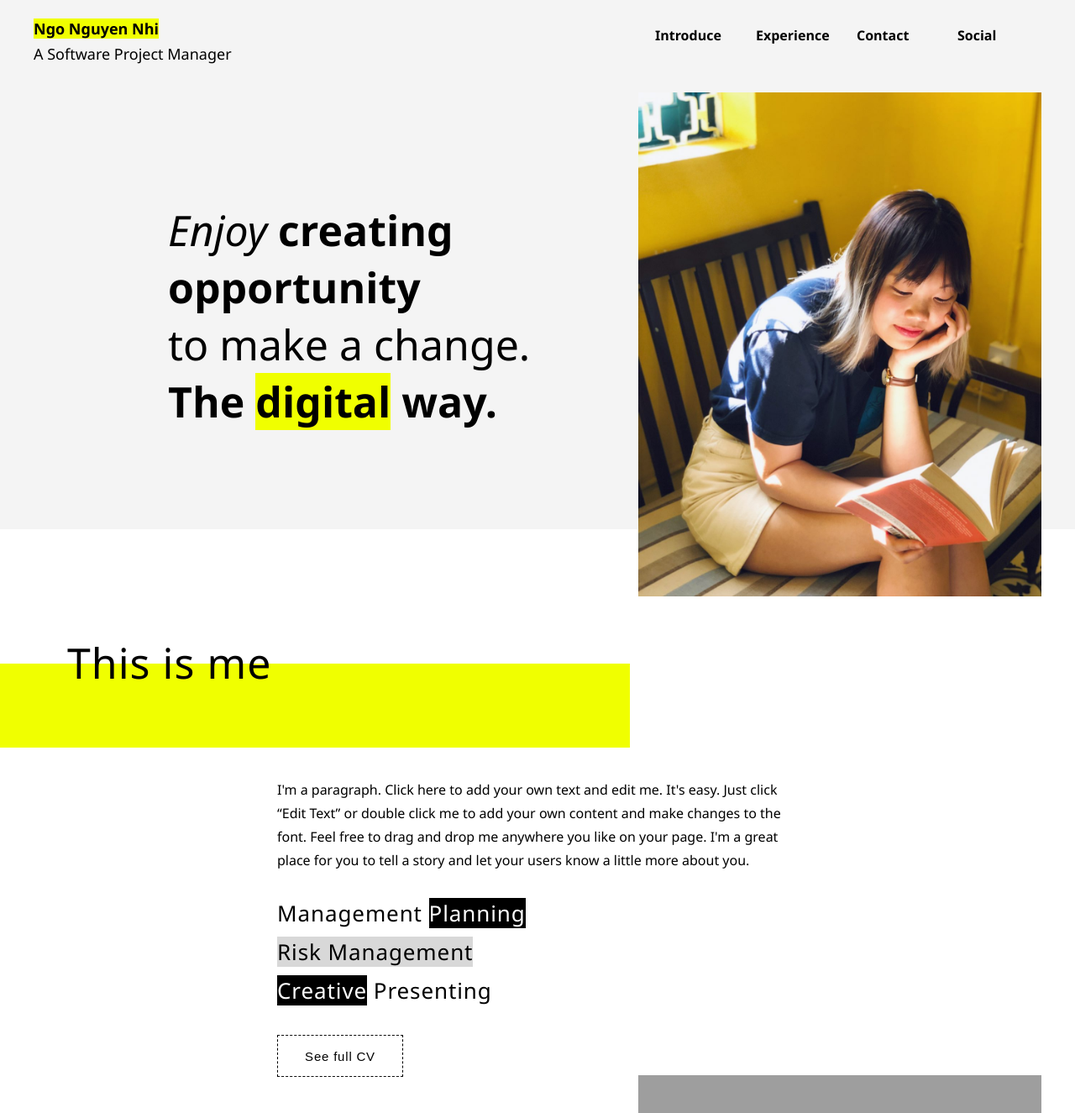
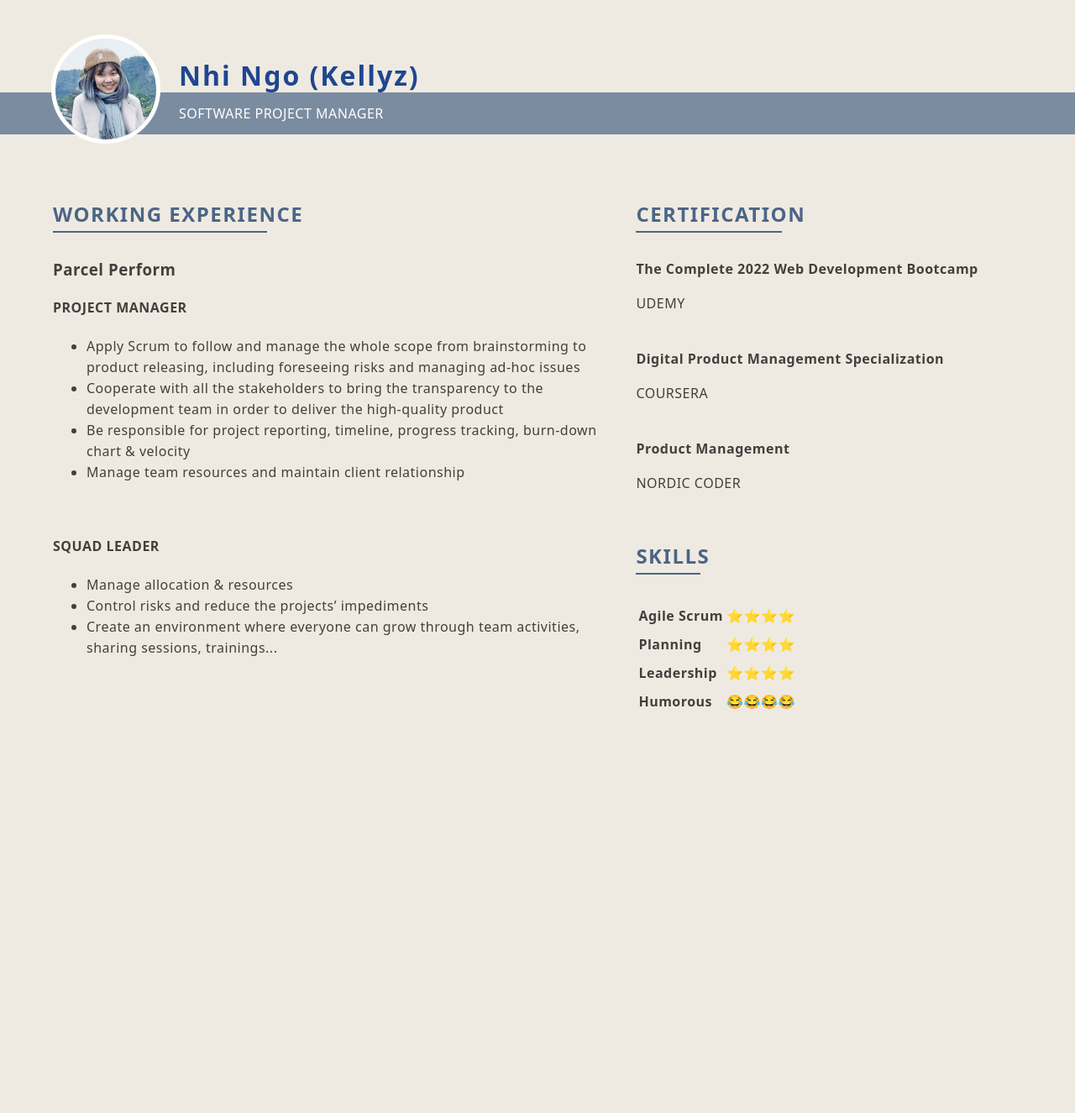
Before and after one commit to nguyennhingo/profile, a plain HTML site: page index.html in a window 1280 px wide. Shown: the top 1325 px of the page at 84% size. After the commit the page ends 876 px from the top, so only its background shows below. Drawn offline with Linux system fonts and the light colour scheme; grey boxes are pictures that could not be loaded.

Commit message:
Revert "with client logos"
This reverts commit 1fa917c6bb51efa6bf10c179dd495ac075b4db72.

```diff
--- a/css/style.css
+++ /dev/null
@@ -1,236 +0,0 @@
-body {
-    margin: 0;
-    font-family: 'Segoe UI', Tahoma, Geneva, Verdana, sans-serif;
-}
-
-
-.main-nav {
-    position: relative;
-    width: 100%;
-    height: 80px;
-    background-color: #f4f4f4;
-
-}
-
-.intro-nav {
-position: absolute;
-width: 50%;
-line-height: 12px;
-padding: 10px 40px;
-vertical-align: baseline;
-font-size: 18px;
-}
-
-.menu {
-position: absolute;
-width: 50%;
-right: 20px;
-padding-top: 15px;
-margin-top: 0;
-}
-
-.menu ul {
-    list-style-type: none;
-    display: flex;
-    float: right;
-    font-weight: 600;
-}
-
-.menu ul li{
-    width: 120px;
-}
-
-.highlight-text {
-    background-color: #f0ff00;
-}
-
-.intro-banner {
-    position: absolute;
-    width: 100%;
-    height: 550px;
-    display: flex;
-    background-color: #f4f4f4;
-}
-
-.intro-text {
-    position: absolute;
-    left: 200px;
-    top: 160px;
-    width: 500px;
-    font-size: 50px;
-    font-weight: 400;
-}
-.banner {
-    position: absolute;
-    right: 40px;
-}
-.banner img {
-    height: 600px;
-    width: 100%;
-    margin-top: 30px;
-}
-
-.content {
-    position: relative;
-    height: 1200px;
-    display: flex;
-    flex-direction: column;
-
-}
-.intro-wrapper {
-    position: absolute;
-    top: 700px;
-    padding-bottom: 40px;
-
-}
-
-.bg {
-    background-color: #f0ff00;
-    height: 100px;
-    width: 750px;
-    position: relative;
-    top: 10px;
-    padding-left: 0;
-}
-.itsme {
-      display: flex;
-      position: relative;
-      height: 100px;
-}
-.itsme p{
-    font-size: 50px;
-    letter-spacing: 1px;
-    font-weight: 300;
-    position: absolute;
-    left: 80px;
-    top: -75px;
-}
-
-.intro-para {
-    padding: 30px 330px 0;
-    line-height: 28px;
-}
-
-.keywords {
-    padding: 10px 330px 0;
-    line-height: 28px;
-    font-size: 26px;
-    font-weight: 350;
-    letter-spacing: 0.9px;
-    line-height: 46px;
-}
-
-.see-full {
-    margin-left: 330px;
-    margin-top: 30px;
-    height: 50px;
-    width: 150px;
-    font-size: 15px;
-    background-color: transparent;
-    border-width: 1.5px;
-    border-style: dashed;
-    border-color: black;
-    font-weight: 400;
-    letter-spacing: 0.8px;
-}
-
-.right-col {
-   position: absolute;
-   top: 1200px;
-   right: 40px;
-}
-
-.skills{
-    position: relative;
-    top: 1700px;
-    height: 600px;
-    background-color: white;
-}
-.bgskill {
-    background-color: #f4f4f4;
-    width: 600px;
-    height: 600px;
-    position: absolute;
-    top: -200px;
-    left: 150px;
-    padding: 50px 120px;
-}
-.skillText {
-    line-height: 28px;
-    width: 600px;
-}
-
-.yelBar {
-    background-color: #f0ff00;
-    position: absolute;
-    top: -100px;
-    left: 920px;
-    height: 650px;
-    width: 90px;
-}
-
-.clientWrap {
-    height: 300px;
-    width: 100%;
-    position: relative;
-    top: 1850px;
-}
-
-
-.clientTitle {
-    position: absolute;
-    top: 0px;
-    height: 600px;
-    width: 100%;
-    display: block;
-}
-
-.clientTitle p{
-    font-size: 50px;
-    letter-spacing: 1px;
-    font-weight: 300;
-    position: absolute;
-    left: 80px;
-    top: -156px;
-}
-
-.bg2{
-    background-color: #f0ff00;
-    height: 100px;
-    position: absolute;
-    width: 600px;
-}
-
-
-.clientListWrap {
-    align-items: center;
-    width: 100%;
-    height: 500px;
-}
-
-
-.clientList {
-    position: absolute;
-    top: 48px;
-    left: 15%;
-    background-color: black;
-    width: 70%;
-    padding: 0 60px;
-    height: 400px;
-    text-align: center;
-}
-
-
-.clientList p{
-    color: #f4f4f4;
-    padding-top: 40px;
-    line-height: 28px;
-}
-.logo {
-    padding-top: 60px;
-}
-.logo a img{
-    height: 80px;
-    max-width: 100%;
-    padding: 0 30px;
-}
--- a/index.html
+++ b/index.html
@@ -4,121 +4,132 @@
     <meta charset="UTF-8">
     <meta http-equiv="X-UA-Compatible" content="IE=edge">
     <meta name="viewport" content="width=device-width, initial-scale=1.0">
-    <title>Kellyz'</title>
-    <link rel="stylesheet" href="css\style.css">
+    <title style="line-height: 25px;">Kellyz'</title>
+    <link rel="stylesheet" href="css\styles.css">
 </head>
 <body>
-    <!-- nav -->
-<div class="sticky">
-    <div class="main-nav">
-    <div class="intro-nav">
-        <p><b><span class="highlight-text">Ngo Nguyen Nhi</span></b></p>
-        <p>A Software Project Manager</p>
-    </div>
-    <div class="menu">
-        <ul>
-            <li>Introduce</li>
-            <li>Experience</li>
-            <li>Contact</li>
-            <li>Social</li>
-        </ul>
-    </div>
+    <div class="header">
+    <div class="line"></div>
+    <table class="header-table" cellspacing="20">
+        <tr>
+            <td>
+            <img src="images\nhicv.png" style="width:120px;" height="120px;">
+            </td>
+            <td>
+                <h1>Nhi Ngo (Kellyz)</h1>
+                <p style="font-weight: 500; color: white; margin-top: 20px;">SOFTWARE PROJECT MANAGER</p>
+            </td>
+        </tr>
+    </table>
 </div>
-</div>
+    <table class="maintable">
+        <tr>
+            <td class="leftrow">
 
-<!-- top banner content -->
-<div class="content">
-<div class="intro-banner">
-    <div class="intro-text">
-        <span><i>Enjoy</i> <b>creating</b></span>
-        <br><span><b>opportunity</b></span>
-        <br><span>to make a change.</span>
-        <br><span><b>The <span class="highlight-text">digital</span> way.</b></span>
-    </div>
-    <div class="banner">
-        <img src="img\banner.jpg" alt="">
-    </div>
-</div>
-<div class="divider"></div>
-
-<!-- This is me -->
-<div class="intro-wrapper">
-        <div class="itsme"><div class="bg"></div>
-            <p>This is <b style="font-weight: 550;">me</b></p>
-        </div>
-        <div class="intro-para">
-            <p>I'm a paragraph.  Click here to add your own text and edit me. It's easy. Just click “Edit Text” or double click me to add your own content and make changes to the font. Feel free to drag and drop me anywhere you like on your page. I'm a great place for you to tell a story and let your users know a little more about you.</p>
-        </div>
-        <div class="keywords">
-            <span>Management</span>
-            <span style="background-color: black; color: white; ">Planning</span>
-        <br><span style="background-color: rgb(216, 216, 216);"> Risk Management </span>
-        <br><span style="background-color: black; color: white;"> Creative</span>
-            <span>Presenting</span>
-        </div>
-        <button class="see-full">
-            See full CV
-        </button>
-</div>
-
-<!-- left image and introduce exp -->
-<div class="image-col">
-    <div class="left-col">
-
-    </div>
-    <div  class="right-col">
-        <img src="img\IMG_7115.jpg" alt="nhipp" style=" width: 480px;
-        height: auto;">
-    </div>
-</div>
-
-<div class="skills">
-    <div class="bgskill">
-    <div class="skillText">
-        <h3 style="font-size: 50px;
-        font-weight: 400; line-height: 60px;">
-        I advise companies and and campaigns
-        </h3>
-        <p>
-            I'm a paragraph. Click here to add your own text and edit me. It's easy. Just click “Edit Text” or double click me to add your own content and make changes to the font. Feel free to drag and drop me anywhere you like on your page. I'm a great place for you to tell a story and let your users know a little more about you.
-            <br><br>
-            This is a great space to write a long text about your company and your services. You can use this space to go into a little more detail about your company. Talk about your team and what services you provide. Tell your visitors the story of how you came up with the idea for your business and what makes you different from your competitors. Make your company stand out and show your visitors who you are.
-        </p>
-        <button class="see-full" style="margin-left: 0;">
-            Get in Touch
-        </button>
-        </div>
-    </div>
-
-    <div class="yelBar">
-    </div>
-</div>
-
-<!-- Clients & Collaborations -->
-<div class="clientWrap">
-        <div class="clientTitle">
-            <div class="bg2"></div>
-            <p>Client &
-                <br> <b style="font-weight: 550;">Collaborations</b></p>
-        </div>
-
-        <div class="clientListWrap">
-            <div class="clientList">
-            <p>I'm a customers. Click here to add your own text and edit me. It's easy.</p>
-            <p style="padding: 0;">Here are some of my big projects that we have worked on!</p>
-            <div class="logo">
-                <a><img src="img\PP logo variations-white.png" alt=""></a>
-                <a><img src="img\Samsung Logo PNG White.png" alt=""></a>
-                <a><img src="img\logo.png" alt=""></a>
-            </div>
-        </div>
-
-        </div>
-</div>
+    <h2 class="section-title">
+        <span>
+            WORKING EXPERIENCE
+            <hr>
+        </span>
 
 
-</div>
+    </h2>
+    <h3><b>Parcel Perform</b></h3>
+    <h4>PROJECT MANAGER</h4>
+    <ul>
+        <li>Apply Scrum to follow and manage the whole scope from
+            brainstorming to product releasing, including foreseeing risks
+            and managing ad-hoc issues</li>
+            <li>
+            Cooperate with all the stakeholders to bring the transparency
+            to the development team in order to deliver the high-quality
+            product
+            </li>
+            <li>
+            Be responsible for project reporting, timeline, progress
+            tracking, burn-down chart & velocity
+            </li>
+            <li>
+            Manage team resources and maintain client relationship
+            </li>
+    </ul>
+    <br>
+    <h4>SQUAD LEADER</h4>
+        <ul>
+            <li>
+                Manage allocation & resources
+            </li>
+            <li>
+                Control risks and reduce the projects’ impediments
+            </li>
+            <li>
+                Create an environment where everyone can grow through team
+                activities, sharing sessions, trainings...
+            </li>
+        </ul>
+    </td>
+
+    <td>
+
+        <h2 class="section-title">
+            <span>CERTIFICATION
+                <hr>
+            </span>
+        </h2>
+    <b>The Complete 2022 Web Development Bootcamp</b>
+    <p>UDEMY</p>
+    <br>
+    <b>Digital Product Management Specialization</b>
+    <p>COURSERA</p>
+    <br>
+    <b>Product Management</b>
+    <p>NORDIC CODER</p>
+    <br>
+    <h2 class="section-title"> <span>SKILLS
+        <hr></span>
+    </h2>
+    <table class="small-table">
+        <tr>
+            <td>
+            <b>Agile Scrum</b>
+            </td>
+            <td>
+                ⭐⭐⭐⭐
+            </td>
+        </tr>
+        <tr>
+            <td>
+            <b>Planning</b>
+            </td>
+            <td>
+                ⭐⭐⭐⭐
+            </td>
+        </tr>
+        <tr>
+            <td>
+            <b>Leadership</b>
+            </td>
+            <td>
+                ⭐⭐⭐⭐
+            </td>
+        </tr>
+        <tr>
+            <td>
+            <b>Humorous</b>
+            </td>
+            <td>
+                😂😂😂😂
+            </td>
+        </tr>
+    </table>
+</td>
+</tr>
+
+
+
+</table>
 
 
 
 </body>
+</html>
```
Also changed, not shown: img/PP logo variations-white.png (deleted), img/Samsung Logo PNG White.png (deleted), img/banner.jpg (deleted), img/logo.png (deleted), 2 other files.
